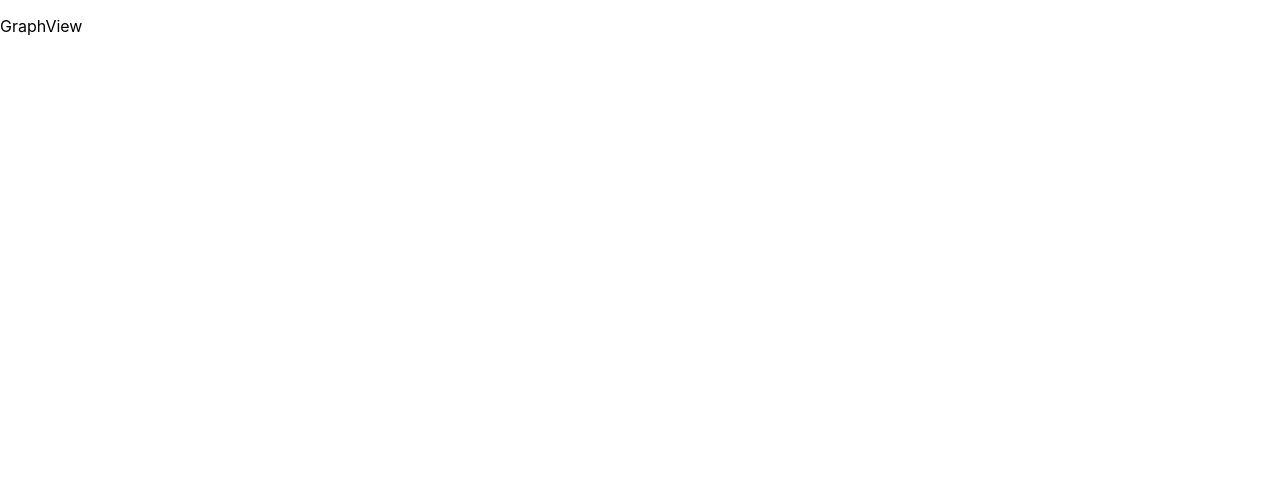
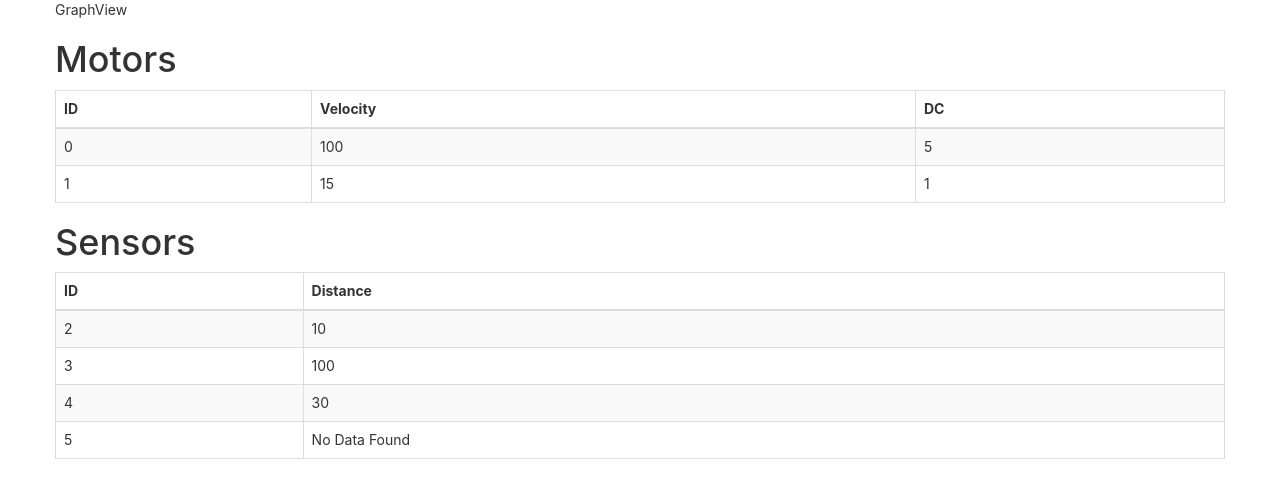
Before and after one commit to pioneers/piedash, a React (Create React App) app: page / in a window 1280 px wide. Shown: the top 498 px of the page. Built offline with nearby package versions, Linux system fonts and the light colour scheme.

Commit message:
Created working TableView Component

```diff
--- a/public/index.html
+++ b/public/index.html
@@ -3,6 +3,9 @@
   <head>
     <meta charset="utf-8" />
     <link rel="icon" href="%PUBLIC_URL%/favicon.ico" />
+    <!-- Latest compiled and minified CSS -->
+    <link rel="stylesheet" href="https://maxcdn.bootstrapcdn.com/bootstrap/3.3.7/css/bootstrap.min.css" integrity="sha384-BVYiiSIFeK1dGmJRAkycuHAHRg32OmUcww7on3RYdg4Va+PmSTsz/K68vbdEjh4u" crossorigin="anonymous">
+
     <meta name="viewport" content="width=device-width, initial-scale=1" />
     <meta name="theme-color" content="#000000" />
     <meta
--- a/src/App.css
+++ b/src/App.css
@@ -1,3 +1,4 @@
+
 .App {
   text-align: center;
 }
--- a/src/App.js
+++ b/src/App.js
@@ -1,11 +1,22 @@
-import { React, useState } from 'react';
+import { React, useEffect, useState } from 'react';
 import GraphView from './GraphView/GraphView';
 import TableView from './TableView/TableView';
 import { Motor, Sensor } from './data/testData';
 
 import { Container, Row, Col } from 'react-bootstrap';
+
 function App() {
-  const [testData, setTestData] = useState(getData());
+  const [testVelocity, setTestVelocity] = useState(100);
+  const [testData, setTestData] = useState(getData(testVelocity));
+//   setTestVelocity(testVelocity + 100);
+
+//   useEffect(() => {
+//       setTimeout(() => {
+//           setTestVelocity(testVelocity + 100);
+//           console.log(testVelocity)
+//       }, 1000);
+//   })
+
   return (
     <div className="App">
       <Container>
@@ -22,12 +33,14 @@ function App() {
   );
 }
 
-const getData = () => {
-    let m1 = new Motor(0, Math.random(), "motor", 100, 5);
+const getData = (testVelocity) => {
+    let m1 = new Motor(0, Math.random(), "motor", testVelocity, 5);
     let m2 = new Motor(1, Math.random(), "motor", 15, 1);
-    let s1 = new Sensor(2, Math.random(), "sensor", 10)
-    let s2 = new Sensor(3, Math.random(), "sensor", 100 )
-    return [m1, s1, m2, s2];
+    let s1 = new Sensor(2, Math.random(), "sensor", 10);
+    let s2 = new Sensor(3, Math.random(), "sensor", 100 );
+    let s3 = new Sensor(4, Math.random(), "sensor", 30);
+    let s4 = new Sensor(5, Math.random(), "sensor");
+    return [m1, s1, m2, s2, s3, s4];
 
 }
 export default App;
--- a/src/TableView/PeripheralTable.jsx
+++ b/src/TableView/PeripheralTable.jsx
@@ -2,35 +2,40 @@ import React from "react";
 import { Table } from 'react-bootstrap';
 
 export default function PeripheralTable({ deviceName, data, key }) {
+    let updatedDevicename = deviceName.charAt(0).toUpperCase() + deviceName.substr(1).toLowerCase();
+;
+
     return (
-        <Table striped bordered condensed hover>
-            {/* <thead>
+        <div>
+            <h1>{updatedDevicename + "s"}</h1>
+            <Table striped bordered condensed hover >
+                <thead>
                     <tr>
-                    <th>#</th>
-                    <th>First Name</th>
-                    <th>Last Name</th>
-                    <th>Username</th>
+                        <th>ID</th>
+                        {
+                            Object.keys(data[0].params).map((param, i) => (
+                                <th key={i}>{param}</th>
+                            ))
+                        }
                     </tr>
                 </thead>
                 <tbody>
+                    {
+                        data.map((device, i) => {
+                            return (
                                 <tr>
-                    <td>1</td>
-                    <td>Mark</td>
-                    <td>Otto</td>
-                    <td>@mdo</td>
+                                    <td>{device.key}</td>
+                                    {
+                                        Object.keys(device.params).map((dataField, i) => (
+                                            <td key={i}>{device.params[dataField] || "No Data Found"}</td>
+                                        ))
+                                    }
                                 </tr>
-                <tr>
-                    <td>2</td>
-                    <td>Jacob</td>
-                    <td>Thornton</td>
-                    <td>@fat</td>
-                </tr>
-                <tr>
-                    <td>3</td>
-                    <td colSpan="2">Larry the Bird</td>
-                    <td>@twitter</td>
-                </tr>
-            </tbody> */}
+                            )
+                        })
+                    }
+                </tbody>
             </Table>
+        </div>
     );
 }
```
Lines whose indentation alone changed are shown as unchanged.
